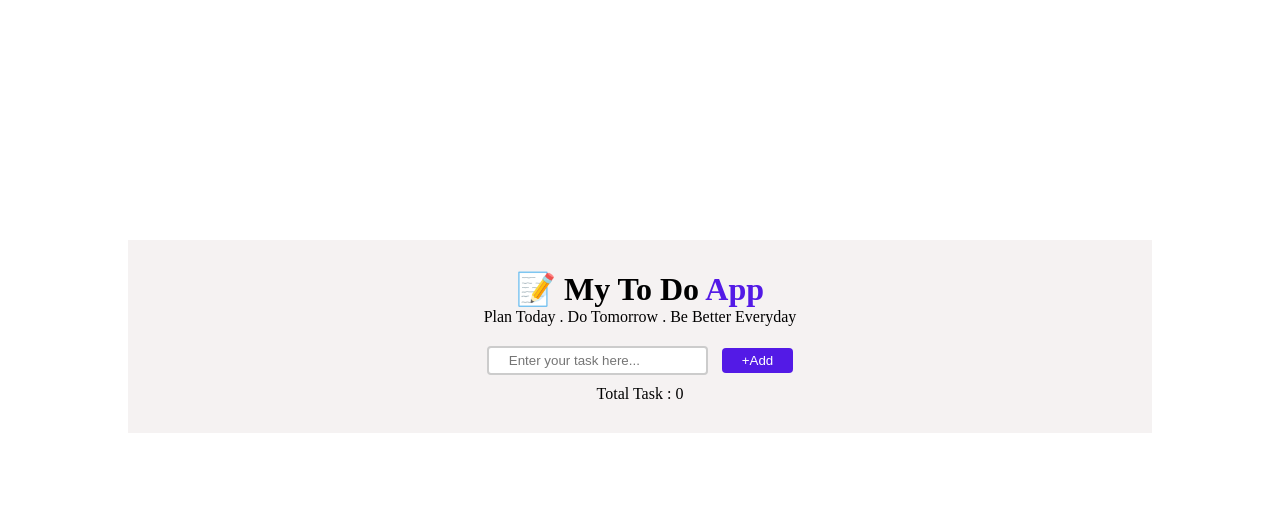
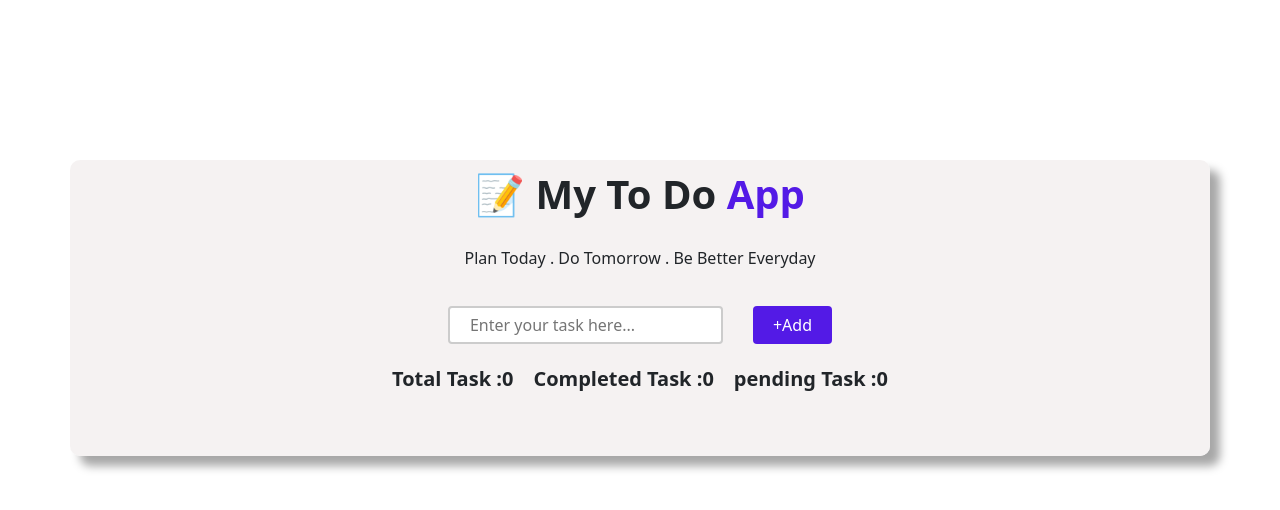
Before and after one commit to bisenpayal3910-prog/Dom-to-do-list-pra..-JS, a plain HTML site: page index.html in a window 1280 px wide. Drawn offline with nearby package versions, Linux system fonts and the light colour scheme.

Commit message:
Enhance To Do app UI with task completion stats and improved styling

```diff
--- a/index.html
+++ b/index.html
@@ -5,19 +5,31 @@
     <meta name="viewport" content="width=device-width, initial-scale=1.0">
     <title>To Do</title>
     <link rel="stylesheet" href="style.css">
+    <link href="https://cdn.jsdelivr.net/npm/bootstrap@5.3.8/dist/css/bootstrap.min.css" rel="stylesheet">
 
 </head>
 <body>
     <div class ="container">
-    <h1>📝 My To Do <span style="color: rgb(83, 26, 230);">App</span></h1>
+    <h1 style="font-weight: bold;">📝 My To Do <span style="color: rgb(83, 26, 230);">App</span></h1>
     <p>Plan Today . Do Tomorrow . Be Better Everyday</p>
-
+<div>
     <input id="taskInput" type="text" placeholder="Enter your task here...">
     <button id="addBtn">+Add</button>
-    <div>
+    </div>
+    <div class ="task-stats">
     <p>
         Total Task :
         <span id="taskCount">0</span>
+    </p>
+
+     <p>
+        Completed Task :
+        <span id="completedTask">0</span>
+    </p>
+
+    <p>
+        pending Task :
+        <span id="pendingTask">0</span>
     </p>
     </div>
     <ul id="taskList"></ul>
--- a/style.css
+++ b/style.css
@@ -6,21 +6,23 @@
 }
 
 .container{
-   margin-top:30vh ;
-   margin-left: 10vw;
-   margin-right: 10vw;
-   padding: 30px;
+   margin-top:20vh ;
+   margin-left: 3vw;
+   margin-right: 30vw;
+   padding: 10px;
     /* display: flex;
     justify-content: center; */
     align-items: center;
     text-align: center;
     flex-direction: column;
     background-color: #f4f1f1e1;
+    border-radius: 10px;
+    box-shadow: 10px 10px 10px rgba(0, 0, 0, 0.349);
 }
 
 #taskInput{
       align-items:start;
-    margin: 20px 0 10px 0;
+    /* margin: 15px 0 10px 0; */
     padding: 5px 20px;
     margin-right: 10px;
     border: 2px solid #ccc;
@@ -35,3 +37,19 @@
     border-radius: 4px;
     cursor: pointer;
 }
+
+div{
+    display: flex;
+    justify-content: center;
+    gap: 20px;
+
+
+}
+
+.task-stats p{
+    font-size: 20px;
+    font-weight: 600;
+    display: flex;
+    justify-content: center;
+
+}
```
